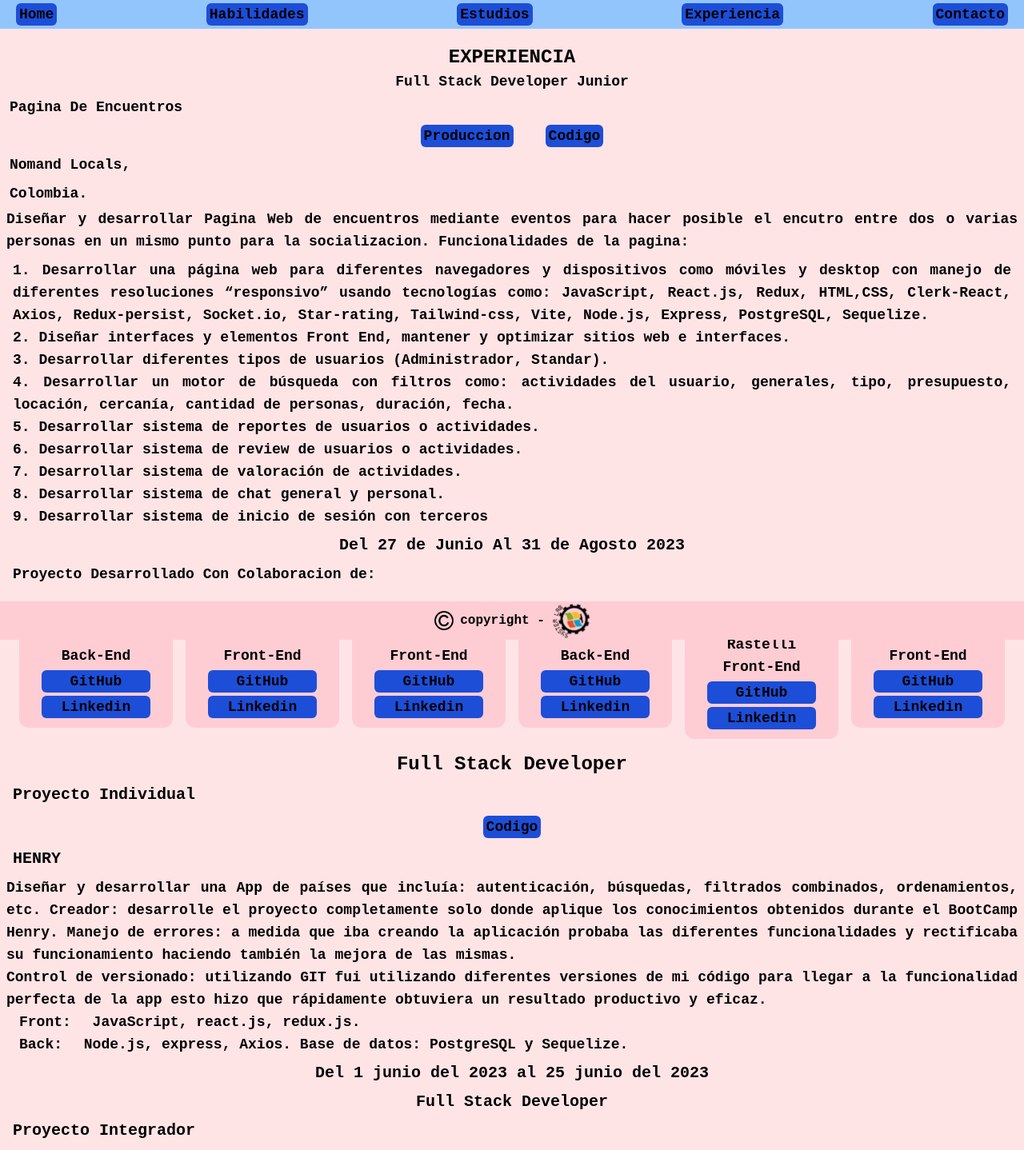
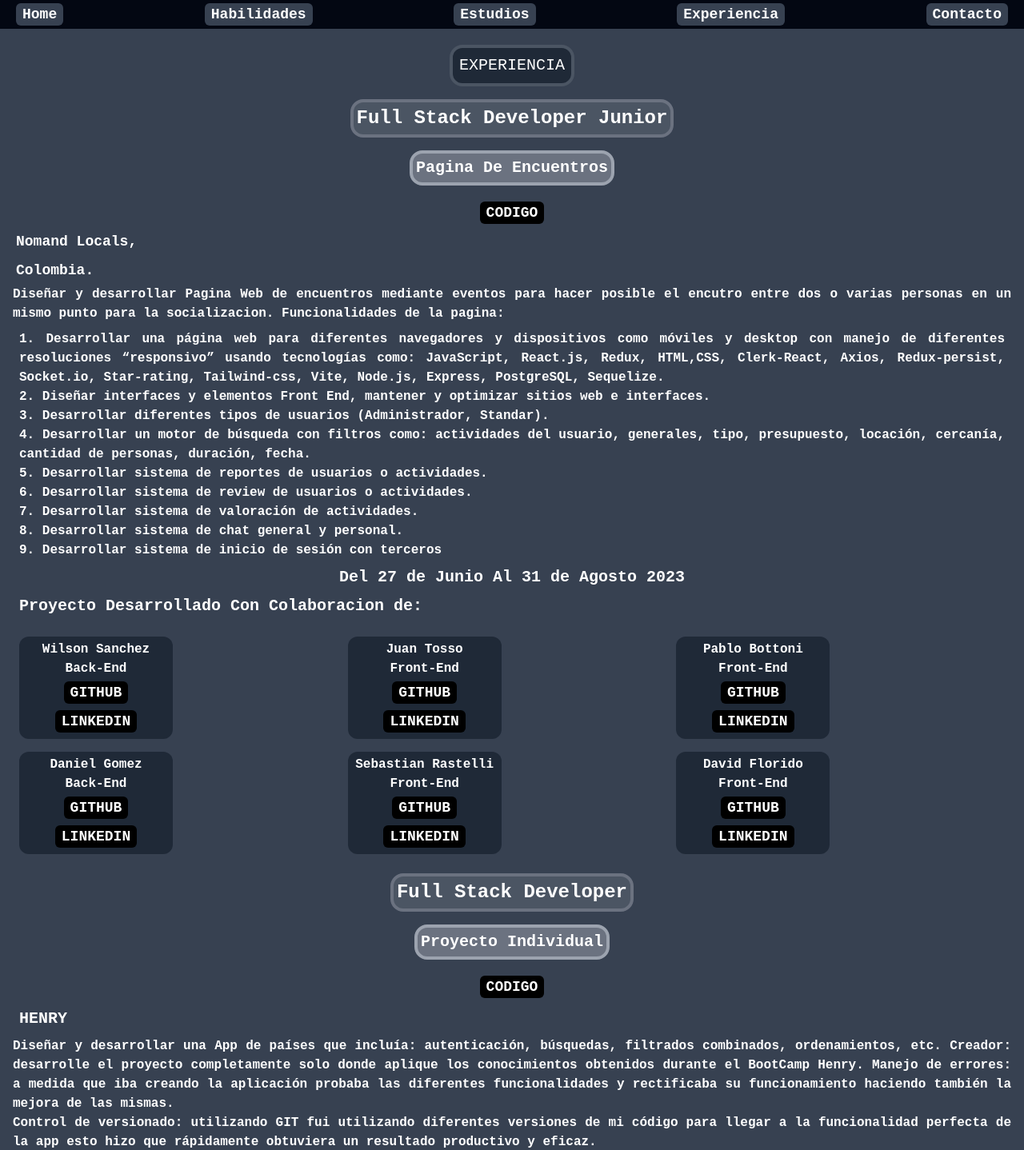
Before and after one commit to WilsonSanFullStack/Portafolio, a React (Vite) app: page /experiencia in a window 1280 px wide. Shown: the top 1438 px of the page at 80% size. Built offline with nearby package versions, Linux system fonts and the light colour scheme; a web font is replaced by a local one.

Commit message:
completamente responsive en todos los tamaños

```diff
--- a/src/App.css
+++ /dev/null
@@ -1,4 +0,0 @@
-*{
-  margin: 0;
-  padding: 0;
-}
--- a/src/App.jsx
+++ b/src/App.jsx
@@ -21,7 +21,7 @@ function App() {
         <Route path="/contact" element={<Contact />} />
         <Route path="/habilidades" element={<Habilidades />} />
       </Routes>
-         {pathname !== '*' && <Footer/> }
+         {/* {pathname !== '*' && <Footer/> } */}
     </div>
   );
 }
--- a/src/component/Contact.jsx
+++ b/src/component/Contact.jsx
@@ -1,33 +1,46 @@
 import React from "react";
+import { Link } from "react-router-dom";
 
 const Contact = () => {
   return (
-    <div className="bg-rose-100 pt-12 min-h-screen flex items-center justify-center">
-      <div className="m-5 grid grid-cols-2 sm:grid-cols-2 justify-center items-center">
-        <div className="contact sm:w-32 sm:h-32">
-          <a href="https://github.com/WilsonSanFullStack">
-            <img src="/github.png" alt="GitHub"  />
-          </a>
+    <div className="container">
+        <h1 className="title">CONTACTO</h1>
+      <div className="flex justify-center items-center flex-col md:flex-row">
+        <div className="contact">
+          <Link to="https://github.com/WilsonSanFullStack">
+            <img src="/github.png" alt="GitHub" />
+          </Link>
         </div>
 
-        <div className="contact sm:w-32 sm:h-32">
+        <div className="contact">
           <a href="https://www.linkedin.com/in/wilsonsan/">
             <img src="/linkendin.png" alt="Linkendin" className=" w-52" />
           </a>
         </div>
 
-        <div className="contact sm:w-32 sm:h-32">
+        <div className="contact">
           <a href="https://mail.google.com/mail/u/4/#inbox?compose=GTvVlcSHxwPqnbChMGcVwjlXWmSFXqFrbNfxkjPmkJGcFfZlPTVVRtGSzRfvRxjsqgRMsPVrnhWJG">
             <img src="/gmail.png" alt="gmail.com" />
           </a>
         </div>
 
-        <div className="contact sm:w-32 sm:h-32">
+        <div className="contact">
           <a href="https://wa.me/qr/4V5CDNDQ4SRGG1">
             <img src="/whatsapp.png" alt="WhatsApp" />
           </a>
         </div>
       </div>
+      <div className='flex justify-center items-center subTitle2'>
+      <div className='w-16 px-2 animate-spin'>
+      <img src="/copyright.png" alt="logo copyright" />
+      </div>
+      <div>
+      <h1 className='font-bold text-xl'>Copy Right 2023 </h1>
+      </div>
+      <div className='w-16 px-2 animate-spin'>
+      {/* <img src="/system.png" alt="logo copyright" /> */}
+      </div>
+    </div>
     </div>
   );
 };
--- a/src/component/Experiencia.jsx
+++ b/src/component/Experiencia.jsx
@@ -1,23 +1,73 @@
 import React from "react";
+import { Link } from "react-router-dom";
 
 const Experiencia = () => {
+  const scrum = [
+    {
+      name: "Wilson Sanchez",
+      group: "Back-End",
+      git: 'GITHUB',
+      linke: 'LINKEDIN',
+      github: "https://github.com/WilsonSanFullStack",
+      linkedin: "https://www.linkedin.com/in/wilsonsan/",
+    },
+    {
+      name: "Juan Tosso",
+      group: "Front-End",
+      git: 'GITHUB',
+      linke: 'LINKEDIN',
+      github: "https://github.com/JuanTosso",
+      linkedin: "https://www.linkedin.com/in/juanignaciotosso/",
+    },
+    {
+      name: "Pablo Bottoni",
+      group: "Front-End",
+      git: 'GITHUB',
+      linke: 'LINKEDIN',
+      github: "https://github.com/PabNic",
+      linkedin: "https://www.linkedin.com/in/pablo-bottoni-3a5621255/",
+    },
+    {
+      name: "Daniel Gomez",
+      group: "Back-End",
+      git: 'GITHUB',
+      linke: 'LINKEDIN',
+      github: "https://github.com/Danogomez",
+      linkedin: "https://www.linkedin.com/in/daniel-gomez-fullstack",
+    },
+    {
+      name: "Sebastian Rastelli",
+      group: "Front-End",
+      git: 'GITHUB',
+      linke: 'LINKEDIN',
+      github: "https://github.com/sebarastelli?tab=repositories",
+      linkedin:
+        "https://www.linkedin.com/in/sebasti%C3%A1n-rastelli-854876253/",
+    },
+    {
+      name: "David Florido",
+      group: "Front-End",
+      git: 'GITHUB',
+      linke: 'LINKEDIN',
+      github: "https://github.com/DavidPaimon",
+      linkedin:
+        "https://www.linkedin.com/in/david-felipe-florido-jim%C3%A9nez-a862bb262/",
+    },
+  ];
   return (
-    <div className="pt-14 min-w-screen pb-12 font-semibold bg-rose-100 p-2 text-lg">
-      <h1 className="text-center font-bold text-2xl">EXPERIENCIA</h1>
-      <div className="text-justify">
-        <h2 className="text-center font-bold text-lg">Full Stack Developer Junior</h2>
-        <h3 className="font-bold text-lg p-1">Pagina De Encuentros</h3>
+    <div className="container">
+      <h1 className="title">EXPERIENCIA</h1>
+      <div className="text-justify m-2">
+        <h2 className="subTitle">Full Stack Developer Junior</h2>
+        <h3 className="subTitle2">Pagina De Encuentros</h3>
         <div className=" flex justify-center">
-        <a className='btn-w' href="https://nomadlocals.netlify.app/activities">
-          <button className="btn-n">Produccion</button>
-        </a>
-        <a href="https://github.com/WilsonSanFullStack/AppDeEncuentos">
-          <button className="btn-n">Codigo</button>
-        </a>
+          <Link to="https://github.com/WilsonSanFullStack/AppDeEncuentos">
+            <button className="btn-n">CODIGO</button>
+          </Link>
         </div>
         <h4 className="font-bold text-lg p-1">Nomand Locals,</h4>
         <h4 className="font-bold text-lg p-1">Colombia.</h4>
-        <p>
+        <p className="text">
           Diseñar y desarrollar Pagina Web de encuentros mediante eventos para
           hacer posible el encutro entre dos o varias personas en un mismo punto
           para la socializacion. Funcionalidades de la pagina:
@@ -36,129 +86,52 @@ const Experiencia = () => {
             sitios web e interfaces.
           </li>
           <li>
-            3. Desarrollar diferentes tipos de usuarios (Administrador, Standar).
+            3. Desarrollar diferentes tipos de usuarios (Administrador,
+            Standar).
           </li>
           <li>
-            4. Desarrollar un motor de búsqueda con filtros como: actividades del
-            usuario, generales, tipo, presupuesto, locación, cercanía, cantidad
-            de personas, duración, fecha.
+            4. Desarrollar un motor de búsqueda con filtros como: actividades
+            del usuario, generales, tipo, presupuesto, locación, cercanía,
+            cantidad de personas, duración, fecha.
           </li>
-          <li>5. Desarrollar sistema de reportes de usuarios o actividades. </li>
+          <li>
+            5. Desarrollar sistema de reportes de usuarios o actividades.{" "}
+          </li>
           <li>6. Desarrollar sistema de review de usuarios o actividades. </li>
           <li>7. Desarrollar sistema de valoración de actividades. </li>
           <li>8. Desarrollar sistema de chat general y personal. </li>
           <li>9. Desarrollar sistema de inicio de sesión con terceros</li>
         </ul>
         <p className="text-center text-xl">
-          <strong >
-            Del 27 de Junio Al 31 de Agosto 2023
-          </strong>
+          <strong>Del 27 de Junio Al 31 de Agosto 2023</strong>
         </p>
-        <h4 className="font-bold p-2 tex">
+        <h4 className="font-bold p-2 text-xl">
           Proyecto Desarrollado Con Colaboracion de:
         </h4>
-        <div className="p-1 m-1 grid grid-cols-6 sm:grid sm:grid-cols-2  justify-center items-center">
-          <section className="section">
-            <h5>Wilson Sanchez</h5>
-            <h5 >Back-End</h5>
-            <ul>
-              <li className="btn-n">
-                <a href="https://github.com/WilsonSanFullStack">GitHub</a>
-              </li>
-              <li className="btn-n">
-                <a href="https://www.linkedin.com/in/wilsonsan/">Linkedin</a>
-              </li>
-            </ul>
-          </section>
-
-          <section className="section">
-            <h5 >Juan Tosso</h5>
-            <h5 >Front-End</h5>
-            <ul>
-              <li className="btn-n">
-                <a href="https://github.com/JuanTosso">GitHub</a>
-              </li>
-              <li className="btn-n">
-                <a href="https://www.linkedin.com/in/juanignaciotosso/">
-                  Linkedin
-                </a>
-              </li>
-            </ul>
-          </section>
-
-          <section className="section">
-            <h5 >Pablo Bottoni</h5>
-            <h5 >Front-End</h5>
-            <ul>
-              <li className="btn-n">
-                <a href="https://github.com/PabNic">GitHub</a>
-              </li>
-              <li  className="btn-n">
-                <a href="https://www.linkedin.com/in/pablo-bottoni-3a5621255/">
-                  Linkedin
-                </a>
-              </li>
-            </ul>
-          </section>
-
-          <section className="section">
-            <h5 >Daniel Gomez</h5>
-            <h5 >Back-End</h5>
-            <ul>
-              <li className="btn-n">
-                <a href="https://github.com/Danogomez">GitHub</a>
-              </li>
-              <li className="btn-n">
-                <a href="https://www.linkedin.com/in/daniel-gomez-fullstack">
-                  Linkedin
-                </a>
-              </li>
-            </ul>
-          </section>
-
-          <section className="section">
-            <h5>Sebastian Rastelli</h5>
-            <h5 >Front-End</h5>
-            <ul>
-              <li className="btn-n">
-                <a href="https://github.com/sebarastelli?tab=repositories">
-                  GitHub
-                </a>
-              </li>
-              <li className="btn-n">
-                <a href="https://www.linkedin.com/in/sebasti%C3%A1n-rastelli-854876253/">
-                  Linkedin
-                </a>
-              </li>
-            </ul>
-          </section>
-
-          <section className="section">
-            <h5 >David Florido</h5>
-            <h5 >Front-End</h5>
-            <ul>
-              <li className="btn-n">
-                <a href="https://github.com/DavidPaimon">GitHub</a>
-              </li>
-              <li className="btn-n">
-                <a href="https://www.linkedin.com/in/david-felipe-florido-jim%C3%A9nez-a862bb262/">
-                  Linkedin
-                </a>
-              </li>
-            </ul>
-          </section>
+        <div className="m-2 md:grid grid-cols-3">
+          {scrum.map((x) => {
+            return (
+              <section className="section">
+                <h1>{x.name}</h1>
+                <h2>{x.group}</h2>
+                <Link to={x.github}><button className="btn-n">{x.git}</button></Link>
+                <Link to={x.linkedin}><button className="btn-n">{x.linke}</button></Link>
+              </section>
+            )
+          })}
         </div>
       </div>
 
-      <div className="text-justify">
-        <h2 className="font-bold text-center text-2xl">Full Stack Developer</h2>
-        <h3 className="font-bold text-xl p-2">Proyecto Individual</h3>
+      <div className="text-justify m-2">
+        <h2 className="subTitle">Full Stack Developer</h2>
+        <h3 className="subTitle2">Proyecto Individual</h3>
         <div className=" flex justify-center">
-          <a href="https://github.com/WilsonSanFullStack/PiCountries">
-          <button className="btn-n">Codigo</button>
-        </a></div>
+          <Link to="https://github.com/WilsonSanFullStack/PiCountries">
+            <button className="btn-n">CODIGO</button>
+          </Link>
+        </div>
         <h3 className="font-bold text-xl p-2">HENRY</h3>
-        <p >
+        <p className="text">
           Diseñar y desarrollar una App de países que incluía: autenticación,
           búsquedas, filtrados combinados, ordenamientos, etc. Creador:
           desarrolle el proyecto completamente solo donde aplique los
@@ -167,50 +140,51 @@ const Experiencia = () => {
           funcionalidades y rectificaba su funcionamiento haciendo también la
           mejora de las mismas.
         </p>
-        <p >
-          <strong >Control de versionado: </strong>
+        <p className="text">
+          <strong>Control de versionado: </strong>
           utilizando GIT fui utilizando diferentes versiones de mi código para
           llegar a la funcionalidad perfecta de la app esto hizo que rápidamente
           obtuviera un resultado productivo y eficaz.
         </p>
-        <p >
+        <p>
           <strong className="font-bold p-2 m-2">Front:</strong> JavaScript,
           react.js, redux.js.
         </p>
-        <p >
+        <p>
           <strong className="font-bold p-2 m-2">Back:</strong> Node.js, express,
           Axios. Base de datos: PostgreSQL y Sequelize.
         </p>
         <p className="font-bold text-center text-xl p-2">
-            Del 1 junio del 2023 al 25 junio del 2023
+          Del 1 junio del 2023 al 25 junio del 2023
         </p>
       </div>
-      <div className="text-justify">
-        <h2 className="text-center font-bold text-xl">Full Stack Developer</h2>
-        <h3 className="font-bold text-xl p-2">Proyecto Integrador</h3>
-       <div className="flex justify-center">
-       <a href="https://github.com/WilsonSanFullStack/ft-38a/tree/main/ryckandmorty">
-          <button className="btn-n">Codigo</button>
-        </a>
+      <div className="text-justify mx-2">
+        <h2 className="subTitle">Full Stack Developer</h2>
+        <h3 className="subTitle2">Proyecto Integrador</h3>
+        <div className="flex justify-center">
+          <Link to="https://github.com/WilsonSanFullStack/ft-38a/tree/main/ryckandmorty">
+            <button className="btn-n">CODIGO</button>
+          </Link>
         </div>
         <h5 className="font-bold text-xl p-2">HENRY</h5>
-        <p >
+        <p>
           Diseñar y desarrollar una App de Ryck And Morty que incluía:
           autenticación, búsquedas, filtrados combinados, ordenamientos, etc.
         </p>
-        <p >
-          <strong  className="font-bold p-2 m-2">Front:</strong> JavaScript, react.js
-          y redux.js.
+        <p>
+          <strong className="font-bold p-2 m-2">Front:</strong> JavaScript,
+          react.js y redux.js.
         </p>
-        <p >
-          <strong  className="font-bold p-2 m-2">Back:</strong> Node.js y Express.js
+        <p>
+          <strong className="font-bold p-2 m-2">Back:</strong> Node.js y
+          Express.js
         </p>
-        <p >
-          <strong  className="font-bold p-2 m-2">Base de datos:</strong> PostgreSQL y
-          Sequelize.
+        <p>
+          <strong className="font-bold p-2 m-2">Base de datos:</strong>{" "}
+          PostgreSQL y Sequelize.
         </p>
         <p className="font-bold text-xl text-center pb-2">
-            Practica Durante El BootCamp
+          Practica Durante El BootCamp
         </p>
       </div>
     </div>
--- a/src/component/Habilidades.jsx
+++ b/src/component/Habilidades.jsx
@@ -2,46 +2,51 @@ import React from "react";
 
 const Habilidades = () => {
   return (
-    <div className="bg-rose-100 min-h-screen pt-12 pb-10 justify-center items-center text-center">
-      <h1 className="text-2xl p-1 font-bold">Habilidades</h1>
-      <div>
-      <p className="text-justify px-8 font-semibold">
-        Mi enfoque principal está en el desarrollo backend utilizando
-        tecnologías como Node.js, Express.js y bases de datos como PostgreSQL.
-        También tengo experiencia en el diseño e implementación de arquitecturas
-        de microservicios. Además de mis habilidades en backend, tengo
-        experiencia en el desarrollo frontend utilizando React, Redux, HTML5,
-        CSS3 y JavaScript, lo que me permite colaborar eficientemente con
-        equipos Full Stack en proyectos integrales. Soy cómodo trabajando tanto
-        en equipo como de forma independiente, y estoy siempre dispuesto a
-        aprender nuevas tecnologías para mejorar mis habilidades y mantenerme
-        actualizado en el cambiante mundo del desarrollo web.
-      </p>
-      <h2 className="text-2xl p-1 font-bold">Habilidades</h2>
-        <div className="grid grid-cols-3 m-2 p-1 sm:grid-cols-1 ">
-          <div className="bg-rose-200 rounded-xl text-lg m-5 p-2">
-            <p className="font-bold text-xl">Front-End</p>
+    <div className="container">
+      <h1 className="title">Habilidades</h1>
+      <div className=''>
+        <p className="text">
+          Mi enfoque principal está en el desarrollo backend utilizando
+          tecnologías como Node.js, Express.js y bases de datos como PostgreSQL.
+          También tengo experiencia en el diseño e implementación de
+          arquitecturas de microservicios. Además de mis habilidades en backend,
+          tengo experiencia en el desarrollo frontend utilizando React, Redux,
+          HTML5, CSS3 y JavaScript, lo que me permite colaborar eficientemente
+          con equipos Full Stack en proyectos integrales. Soy cómodo trabajando
+          tanto en equipo como de forma independiente, y estoy siempre dispuesto
+          a aprender nuevas tecnologías para mejorar mis habilidades y
+          mantenerme actualizado en el cambiante mundo del desarrollo web.
+        </p>
+        <h2 className="subTitle">HERRAMIENTAS</h2>
+        <div className="md:grid grid-cols-3  justify-center items-center">
+          <div className="section">
+            <p className="titleSubSection">Front-End</p>
             <p>REACT.JS</p>
-            <p>REDUX.js</p>
+            <p>REACT NATIVE</p>
+            <p>REDUX.JS</p>
+            <p>REDUX PERSIST</p>
             <p>CSS</p>
             <p>HTML</p>
-            <p>TAELWINDCSS</p>
+            <p>TAILWIND</p>
           </div>
-          <div className="bg-rose-200 rounded-xl text-lg m-5 p-2">
-            <p className="font-bold text-xl pb-3">Back-End</p>
-            <p>NODE.js</p>
+          <div className="section">
+            <p className="titleSubSection">Back-End</p>
+            <p>NODE.JS</p>
             <p>POSTGRESQL</p>
+            <p>FIREBASE</p>
             <p>SEQUELIZE</p>
 
             <br />
           </div>
-          <div className="bg-rose-200 rounded-xl text-lg m-5 p-2">
-            <p className="font-bold text-xl">Otras</p>
-            <p>Trello</p>
-            <p>Git</p>
-            <p>GitFlow</p>
-            <p>GitHub</p>
-            <p>Slack</p>
+          <div className="section">
+            <p className="titleSubSection">OTRAS</p>
+            <p>TRELLO</p>
+            <p>GIT</p>
+            <p>GITHUB</p>
+            <p>GITFLOW</p>
+            <p>SLACK</p>
+            <p>CLERK</p>
+            <p>NPM</p>
           </div>
         </div>
       </div>
--- a/src/component/Home.jsx
+++ b/src/component/Home.jsx
@@ -2,25 +2,18 @@ import React from "react";
 
 const Home = () => {
   return (
-    <div className="bg-rose-100 min-h-screen pt-12 pb-12 justify-center items-center text-center">
-      <div className="sm:text-4xl text-5xl font-bold p-2 ">
-        <h1>!!!BIENVENIDOS!!!</h1>
-      </div>
-      <div className="sm:flex-col sm:justify-center sm:items-center  justify-center">
+    <div className="container md:flex">
+      <div className="md:w-3/12 mx-4">
         <img
           src="/foto.jpg"
           alt="foto personal"
-          className="sm:rounded-full sm:w-48 sm:h-48 w-72 h-72 rounded-full  mx-auto"
+          className="border-gray-600 border-8 rounded-2xl"
         />
-        <h2 className="sm:p-0 sm:mt-1 text-2xl p-5 font-bold  mx-auto">
-          SOY WILSON SANCHEZ
-        </h2>
-        <h2 className="sm:mt-1 sm:mx-auto sm:text-center font-bold text-2xl mx-auto">
-          Programador Web Con JavaScript
-        </h2>
+      <h2 className="font-bold">WILSON SANCHEZ</h2>
+      <h2 className="font-bold">Programador Web</h2>
       </div>
 
-      <p className="text-justify p-8 font-semibold text-lg">
+      <p className="text md:w-8/12 ">
         Bueno aqui les quiero hablar un poco de quien soy, trabajador desde los
         8 años en labores del campo, a mis 12 años reinicie mis estudios en
         segundo primaria aprobando Segundo y Tercero de primaria, a mis 15 años
--- a/src/component/NavBar.jsx
+++ b/src/component/NavBar.jsx
@@ -34,24 +34,24 @@ const NavBar = () => {
   };
 
   return (
-    <div className="bg-blue-300 w-full  fixed top-0">
+    <div className="bg-gray-950 w-screen  fixed top-0">
       {showMenu && (
         <div
           className={`sm:flex sm:flex-col flex justify-between items-center z-10`}
         >
-          <NavLink to="/" className="btn-n" onClick={handleNavLinkClick}>
+          <NavLink to="/" className="btn-nav" onClick={handleNavLinkClick}>
             Home
           </NavLink>
-          <NavLink to="/habilidades" className="btn-n" onClick={handleNavLinkClick}>
+          <NavLink to="/habilidades" className="btn-nav" onClick={handleNavLinkClick}>
             Habilidades
           </NavLink>
-          <NavLink to="/estudios" className="btn-n" onClick={handleNavLinkClick}>
+          <NavLink to="/estudios" className="btn-nav" onClick={handleNavLinkClick}>
             Estudios
           </NavLink>
-          <NavLink to="/experiencia" className="btn-n" onClick={handleNavLinkClick}>
+          <NavLink to="/experiencia" className="btn-nav" onClick={handleNavLinkClick}>
             Experiencia
           </NavLink>
-          <NavLink to="/contact" className="btn-n" onClick={handleNavLinkClick}>
+          <NavLink to="/contact" className="btn-nav" onClick={handleNavLinkClick}>
             Contacto
           </NavLink>
         </div>
@@ -62,7 +62,7 @@ const NavBar = () => {
         }`}
         onClick={toggleMenu}
       >
-        <img src="/system.png" alt="logo system" className="w-12 animate-pulse" />
+        <img src="/system.png" alt="logo system" className="w-12 animate-pulse bg-lime-100 rounded-full" />
       </div>
     </div>
   );
--- a/src/index.css
+++ b/src/index.css
@@ -2,12 +2,38 @@
 @tailwind components;
 @tailwind utilities;
 
+*{
+  margin: 0;
+  padding: 0;
+}
+
 .btn-n {
-  @apply bg-blue-700 rounded-md m-1 mx-5 px-1 font-semibold text-lg hover:bg-blue-400 active:bg-red-700;
+  @apply bg-black rounded-md m-1 mx-5 px-2 font-semibold text-lg hover:bg-green-400 hover:text-black active:bg-red-700;
+}
+.btn-nav {
+  @apply bg-gray-700 text-white rounded-md m-1 mx-5 px-2 font-semibold text-lg hover:bg-green-400 hover:text-black active:bg-red-500;
 }
 .section {
-  @apply m-2 p-2 bg-rose-200 rounded-xl font-extrabold text-center;
+  @apply my-2 p-1 bg-gray-800 rounded-xl font-extrabold text-center md:w-48;
 }
 .contact {
-  @apply p-2 w-64 h-64 bg-rose-200 m-4 flex justify-center items-center;
+  @apply w-40 bg-slate-400 m-2;
 }
+.container {
+  @apply bg-gray-700 text-white pt-14 text-center min-h-screen min-w-full p-2;
+}
+.title {
+  @apply text-xl bg-gray-800 max-w-min m-auto p-2 rounded-2xl border-4 border-gray-600 mb-4
+}
+.titleSubSection {
+  @apply font-bold text-xl pb-3
+}
+.subTitle{
+  @apply text-2xl font-bold bg-gray-600 max-w-fit m-auto p-1 rounded-2xl border-4 border-gray-500 my-4
+}
+.subTitle2{
+  @apply text-xl font-bold bg-gray-500 max-w-fit m-auto p-1 rounded-2xl border-4 border-gray-400 my-4
+}
+.text {
+  @apply text-justify font-semibold
+}
```
Also changed, not shown: src/component/Estudios.jsx (+15 -15 lines).
